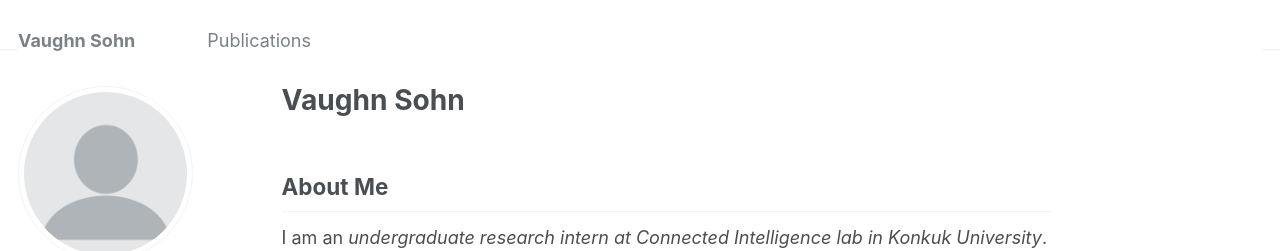
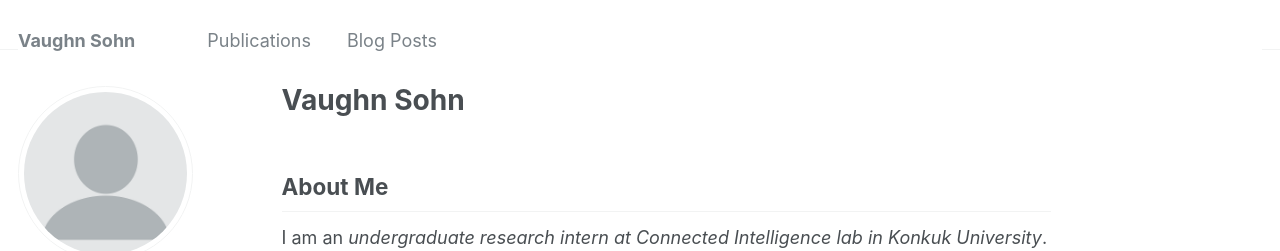
Before and after one commit to webb-c/webb-c.github.io, a Jekyll site: the page built from _pages/about.md, in a window 1280 px wide. Shown: the top 251 px of the page. Built offline with Jekyll 4.4.1, drawn with Linux system fonts in a browser that asks for light colours; some web fonts are replaced.

```diff
--- a/_data/navigation.yml
+++ b/_data/navigation.yml
@@ -3,6 +3,8 @@ main:
   - title: "Publications"
     url: /publications/
 
+  - title: "Blog Posts"
+    url: https://webb-c.tistory.com/
   # - title: "Talks"
   #   url: /talks/
 
```
